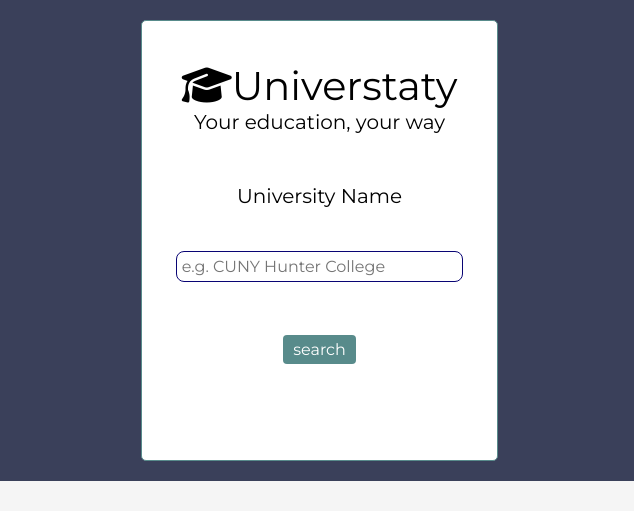
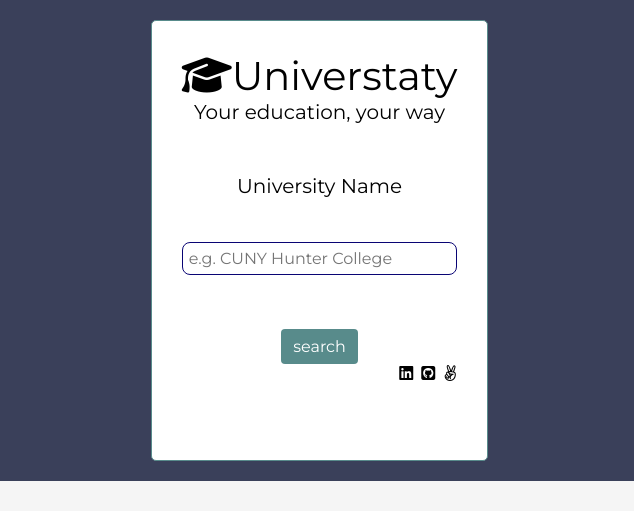
Before and after one commit to pdfernandes/Universtaty, a website built with webpack: page index.html in a window 1280 px wide. Shown: the top 511 px of the page, 0-634 px from the left. Built offline with nearby package versions, Linux system fonts and the light colour scheme; some packages are replaced by stand-ins of ours; no server answers.

Commit message:
improve color and add plugs

```diff
--- a/index.html
+++ b/index.html
@@ -35,6 +35,11 @@
                 placeholder="e.g. CUNY Hunter College"
               />
               <input type="button" id="btn" value="search" />
+            </div>
+            <div class=plugs>
+              <a target="_blank" href="https://www.linkedin.com/in/phelipe-fernandes/"><i class="fab fa-linkedin"></i></a>
+              <a target='_blank'href="https://github.com/pdfernandes"><i class="fab fa-github-square"></i></a>
+              <a target='_blank' href="https://angel.co/phelipe-fernandes?public_profile"><i class="fab fa-angellist"></i></a>
             </div>
           </div>
         </div>
--- a/src/styles/index.scss
+++ b/src/styles/index.scss
@@ -33,8 +33,8 @@ body {
 .heading-search-container {
   margin: 0 auto;
   background-color: #ffffff;
-  box-sizing: content-box;
-  padding: 40px;
+  box-sizing: border-box;
+  padding: 30px;
   border-radius: 5px;
   border: 1px solid #588b8b;
 }
@@ -61,6 +61,19 @@ body {
   align-items: center;
 }
 
+.plugs {
+  display: flex;
+  justify-content: flex-end;
+}
+
+.plugs > a {
+  margin-left: 8px;
+}
+
+.plugs > a:hover {
+  color: #588b8b;
+}
+
 #map {
   width: 50%;
   border: 1px solid #588b8b;
@@ -72,7 +85,7 @@ div > label {
 }
 
 .search-name {
-  padding: 5px 5px;
+  padding: 6px 6px;
   border: 1px solid #090474;
   border-radius: 8px;
   width: 100%;
@@ -82,7 +95,7 @@ div > label {
 #btn {
   margin-top: 10px;
   background-color: #588b8b;
-  padding: 5px 10px;
+  padding: 8px 12px;
   border-radius: 4px;
   color: white;
 }
```
